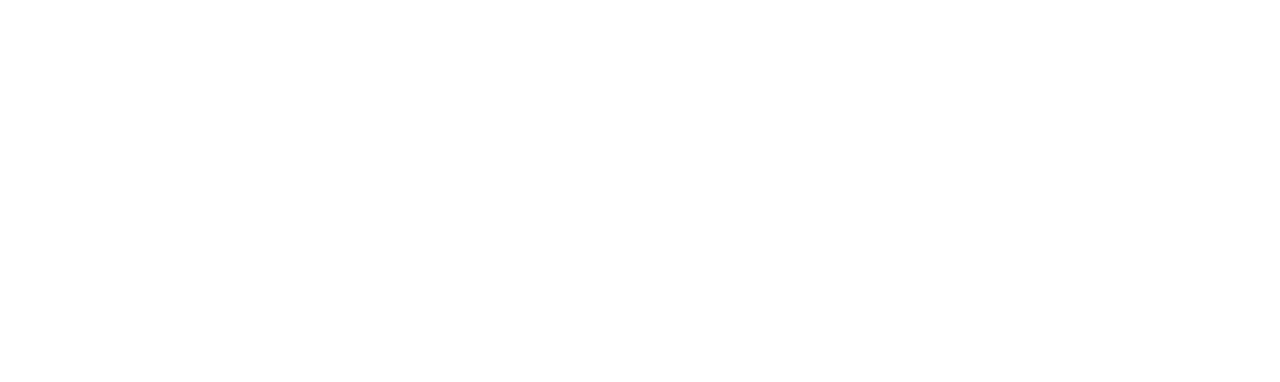
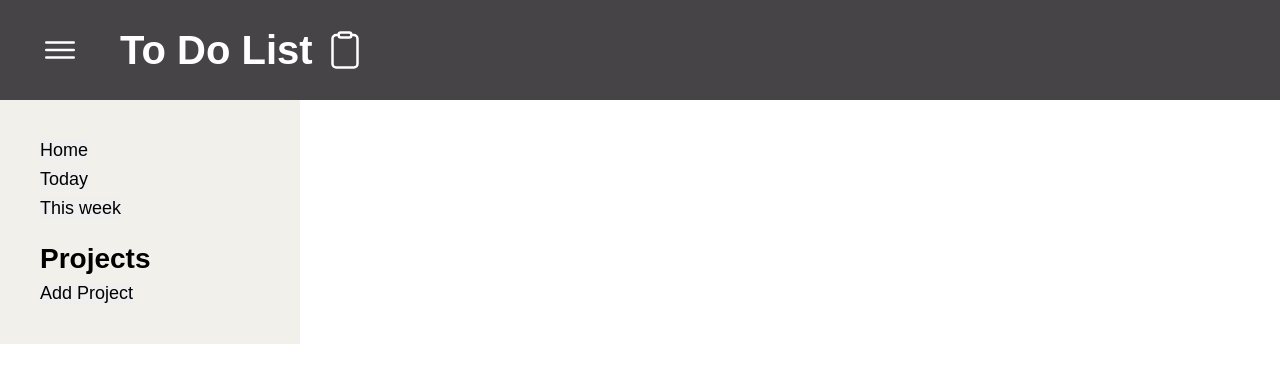
Before and after one commit to simonelebowski/to-do-list, a plain HTML site: page index.html in a window 1280 px wide. Drawn offline with nearby package versions, Linux system fonts and the light colour scheme.

Commit message:
header and navbar incomplete

```diff
--- a/index.html
+++ b/index.html
@@ -9,5 +9,37 @@
 </head>
 <body>
 
+<!-- --------------HEADER------------------ -->
+    <header class="header">
+        <ion-icon name="menu-outline" class="icon"></ion-icon>
+        <div class="header-div">
+            <h1>To Do List</h1>
+            <ion-icon name="clipboard-outline" class="board-icon"></ion-icon>
+        </div>
+    </header>
+<!-- ------------MAIN----------------------- -->
+    <main class="main">
+        <nav class="nav">
+            <div class="nav-left-div">
+                <div class="home-div">
+                    <button>Home</button>
+                    <button>Today</button>
+                    <button>This week</button>
+                </div>
+                <div class="projects-div">
+                    <h2>Projects</h2>
+                    <button>Add Project</button>
+                </div>
+            </div>
+        </nav>
+
+        <div class="projects-div">
+
+        </div>
+    </main>
+
+
+    <script type="module" src="https://unpkg.com/ionicons@7.1.0/dist/ionicons/ionicons.esm.js"></script>
+    <script nomodule src="https://unpkg.com/ionicons@7.1.0/dist/ionicons/ionicons.js"></script>
 </body>
 </html>
--- a/style.css
+++ b/style.css
@@ -3,3 +3,77 @@
     margin: 0;
     padding: 0;
 }
+
+html {
+    font-size: 62.5%;
+}
+
+.header {
+    background-color: #474448;
+    height: 10rem;
+    display: flex;
+    align-items: center;
+    padding: 2rem 4rem;
+    gap: 4rem;
+}
+
+.icon {
+    font-size: 4rem;
+    color: white;
+    cursor: pointer;
+}
+
+.header-div {
+    display: flex;
+    align-items: center;
+    gap: 1.2rem;
+}
+
+h1 {
+    color: white;
+    font-size: 4rem;
+    font-family: sans-serif;
+}
+
+.board-icon {
+    color: white;
+    font-size: 4rem;
+}
+
+.nav {
+    width: 30rem;
+    background-color: #F1F0EA;
+    padding: 4rem;
+}
+
+.nav-left-div {
+    display: flex;
+    flex-direction: column;
+    gap: 2.4rem;
+}
+
+.home-div {
+    display: flex;
+    flex-direction: column;
+    align-items: flex-start;
+    gap: 0.8rem;
+}
+
+button {
+    text-decoration: none;
+    border: none;
+    font-size: 1.8rem;
+    cursor: pointer;
+}
+
+.projects-div {
+    display: flex;
+    flex-direction: column;
+    gap: 0.8rem;
+    align-items: flex-start;
+}
+
+h2 {
+    font-size: 2.8rem;
+    font-family: sans-serif;
+}
```
